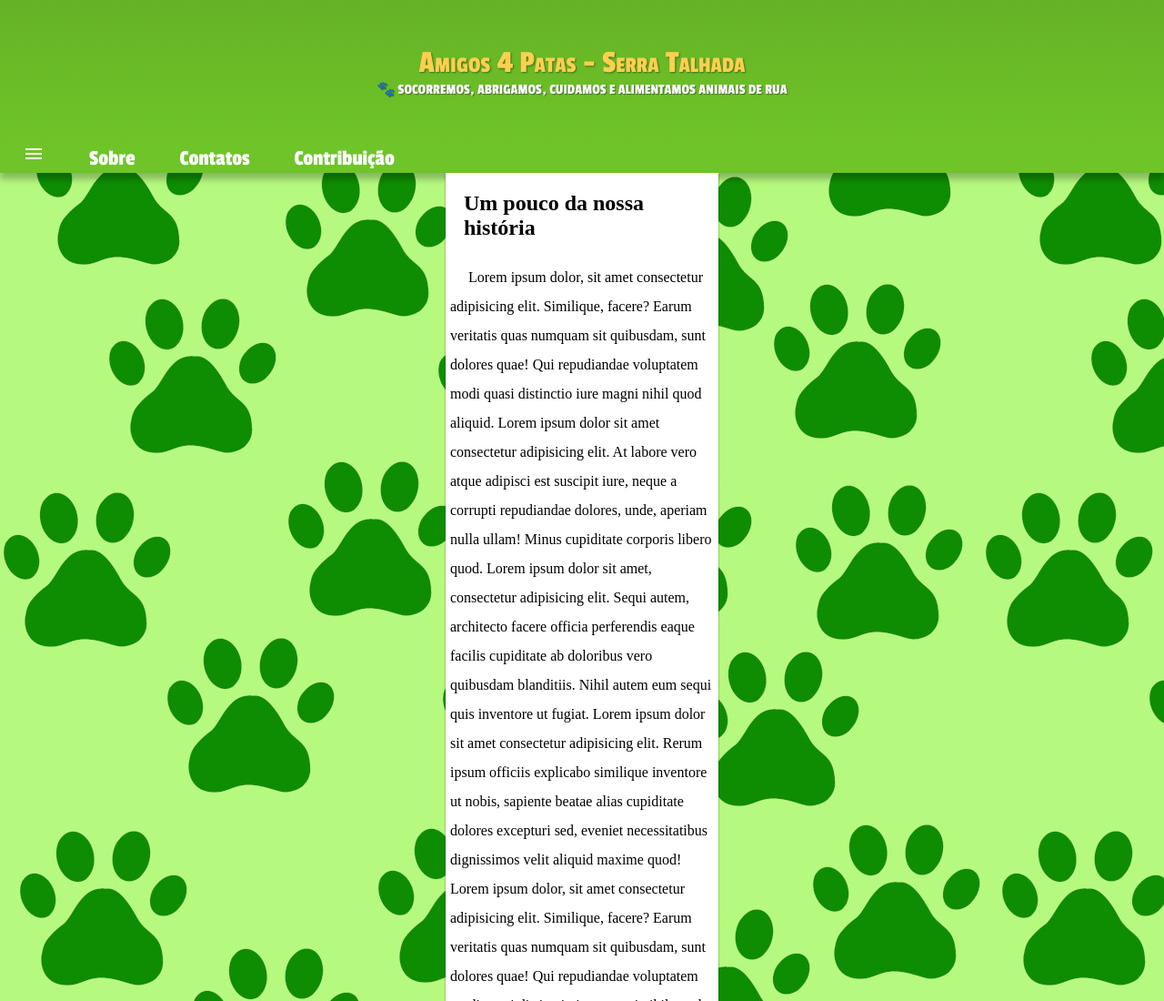
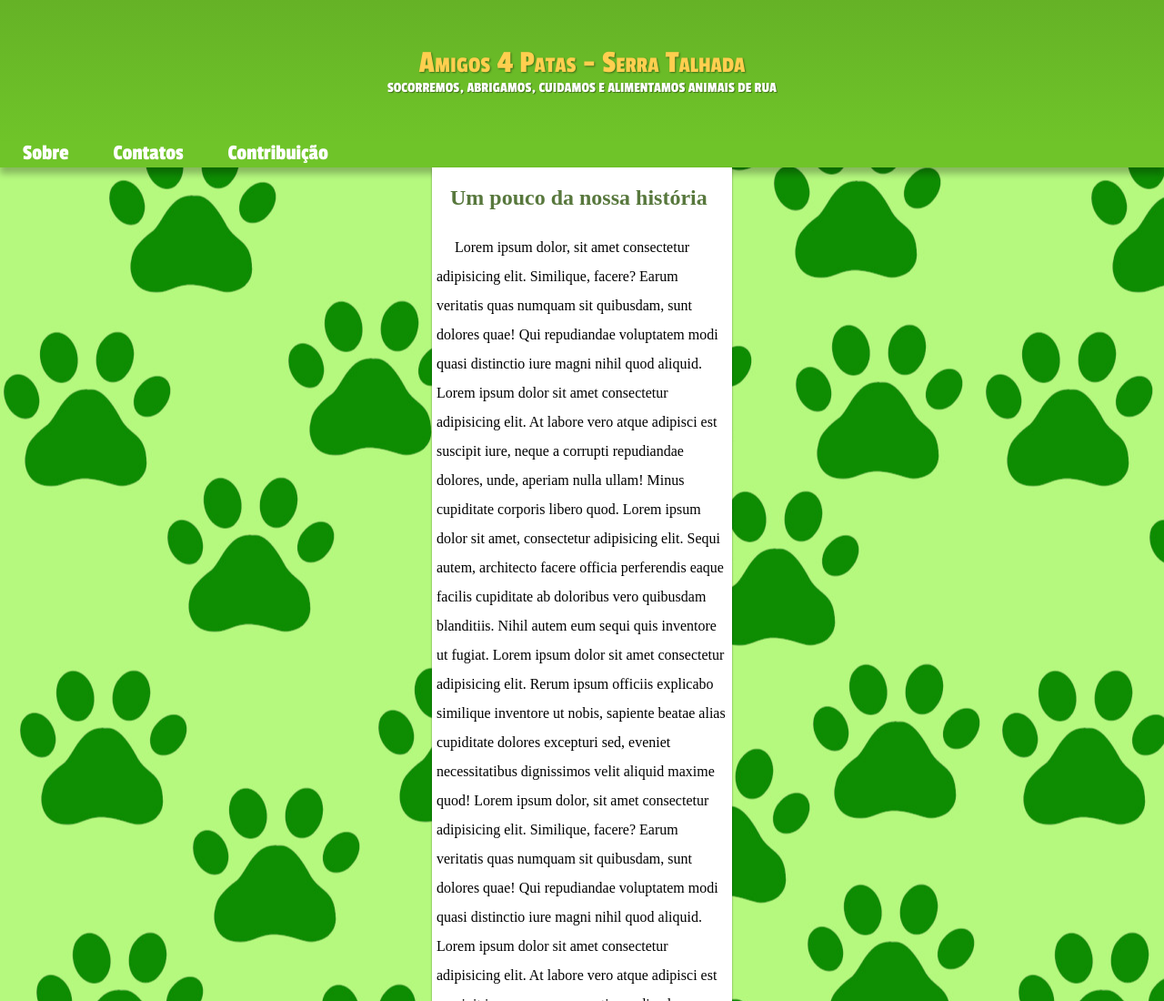
Before and after one commit to LuisHenrique004/projeto-amigos4patas, a plain HTML site: page index.html in a window 1280 px wide. Shown: the top 1100 px of the page at 91% size. Drawn offline with Linux system fonts and the light colour scheme; a web font is replaced by a local one.

Commit message:
diminuindo a largura da section e ajeitando a navbar

```diff
--- a/estilo/style.css
+++ b/estilo/style.css
@@ -19,7 +19,6 @@
     --fonte-sigmar: 'Sigmar', cursive;
 
 }
-
 
 body {
     background-image: url('../imagens/fundo.jpg');
@@ -57,12 +56,7 @@ header > p {
     text-shadow: 1px 1px 1px rgba(0, 0, 0, 0.411);
 }
 
-header > p::before {
-    content: "🐾 ";
-}
-
 nav {
-    display: block;
     background-color: var(--cor2);
     padding-bottom: 3px;
     box-shadow: 0px 7px 7px rgba(0, 0, 0, 0.253);
@@ -79,36 +73,15 @@ nav > a {
     margin-left: 5px;
 }
 
-
-
 nav > a:hover {
     background-color: var(--cor5);
     color: var(--cor4);
     transition: 0.3s;
 }
 
-span.material-icons {
-    color: white;
-    text-decoration: none;
-    padding-right: 20px;
-    padding-left: 20px;
-    font-size: 1.5em;
-    border-radius: 5px;
-    margin-left: 5px;
-}
-
-
-span.material-icons:hover {
-    background-color: var(--cor5);
-    color: var(--cor4);
-    transition: 0.3s;
-    cursor: pointer;
-}
-
 main {
     background-color: white;
-    min-width: 200px;
-    max-width: 300px;
+    width: 330px;
     margin: auto;
     border-bottom-left-radius: 10px;
     border-bottom-right-radius: 10px;
@@ -117,6 +90,7 @@ main {
 
 section > h1 {
     padding: 20px;
+    color: var(--cor4);
 }
 
 section > p {
--- a/index.html
+++ b/index.html
@@ -14,8 +14,7 @@
         <h1>Amigos 4 Patas - Serra Talhada</h1>
         <p>SOCORREMOS, ABRIGAMOS, CUIDAMOS E ALIMENTAMOS ANIMAIS DE RUA</p>
     </header>
-    <nav id="itens">
-        <span class="material-icons" onclick="clickMenu()">menu</span>
+    <nav>
         <a href="#">Sobre</a>
         <a href="#">Contatos</a>
         <a href="#">Contribuição</a>
@@ -68,11 +67,13 @@
     </main>
 
     <script>
+
         function clickMenu() {
             if (itens.style.display == 'block') {
                 itens.style.display = 'none'
-            } else {itens.style.display = 'blcok'}
+            } else {itens.style.display = 'block'}
         }
+
     </script>
 </body>
 </html>
```
